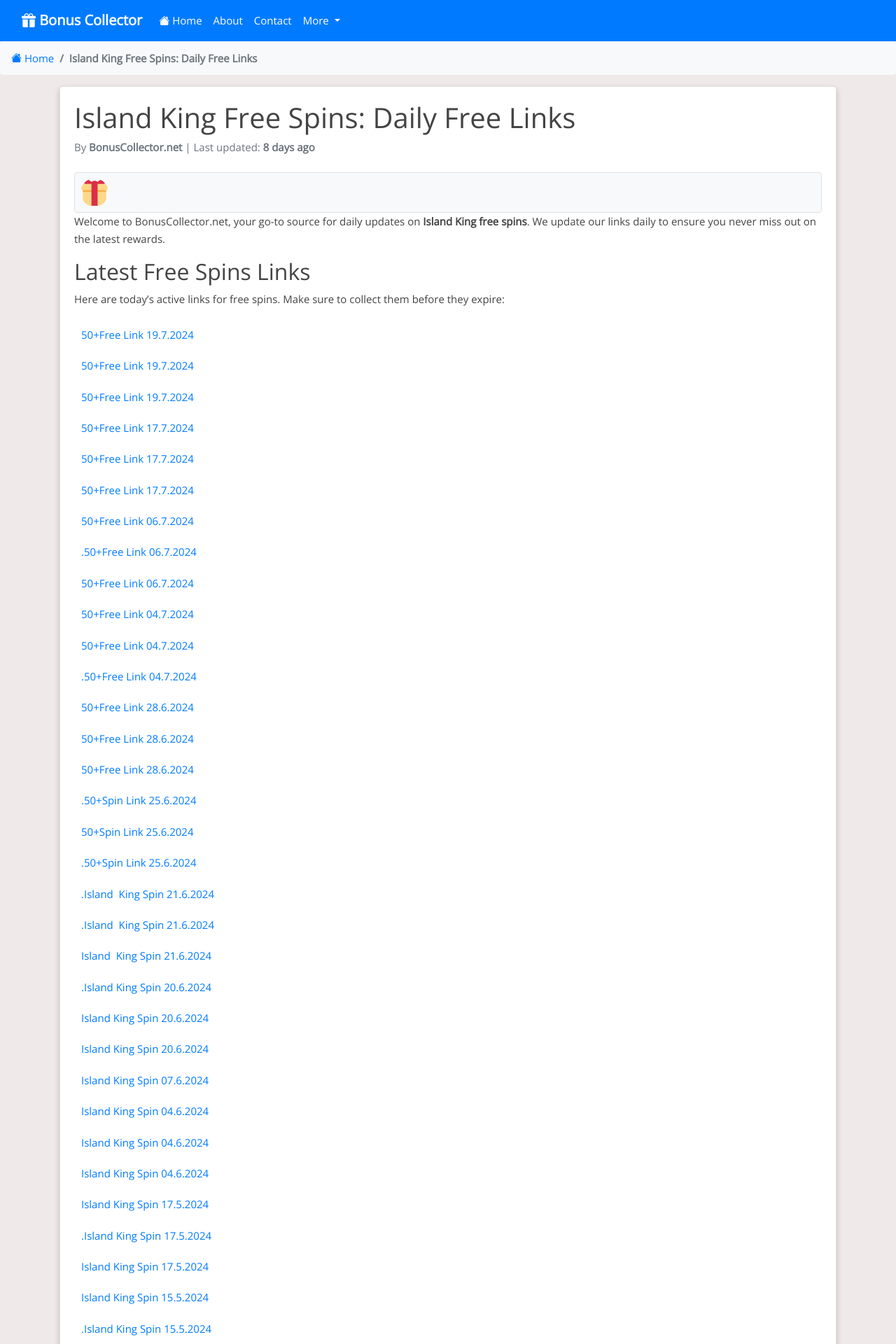
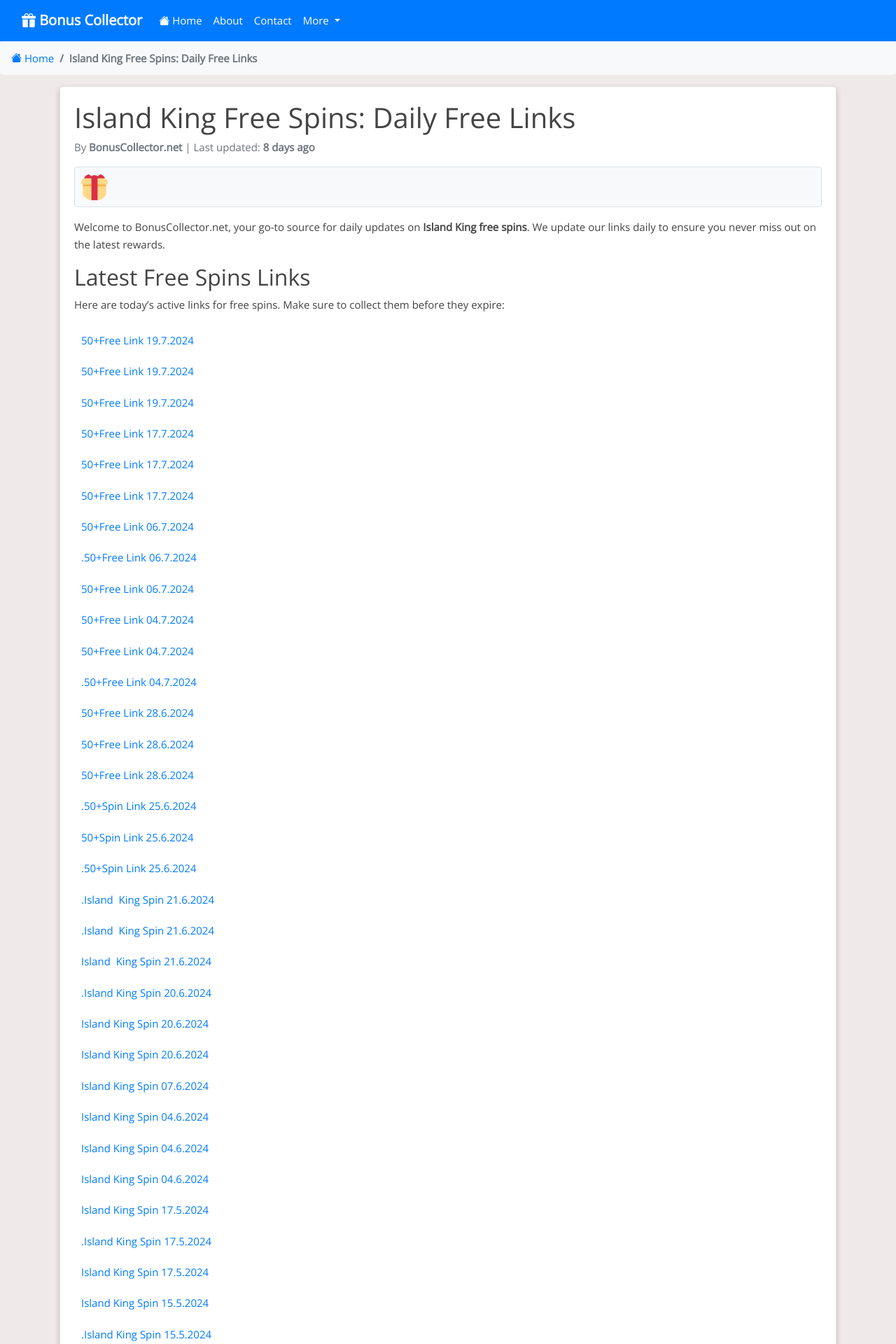
Before and after one commit to Prollad99/bs-net, a Jekyll site: the page built from _posts/2024-07-04-island-king.md, in a window 1280 px wide. Shown: the top 1920 px of the page at 70% size. Built offline with Jekyll 4.4.1, drawn with Linux system fonts in a browser that asks for light colours; nearby versions of some CDN libraries; comment, search, counter and statistics services are not loaded.

Commit message:
Update post.html

```diff
--- a/_layouts/post.html
+++ b/_layouts/post.html
@@ -19,7 +19,7 @@
 </p>
 
 <!-- App Install Section -->
-<div class="d-flex align-items-center mt-4 p-2 border rounded shadow-sm" style="background-color: #f8f9fa;">
+<div class="d-flex align-items-center mt-2 mb-3 p-2 border rounded shadow-sm" style="background-color: #f8f9fa;">
   <img src="{{ page.app_logo | default: '/assets/icons/icon-512x512.png' }}" alt="{{ page.app_name }} logo" class="rounded-circle mr-2" style="max-width: 40px;">
   <div class="flex-grow-1">
     <span class="font-weight-bold mb-0">{{ page.app_name }}</span>
```
